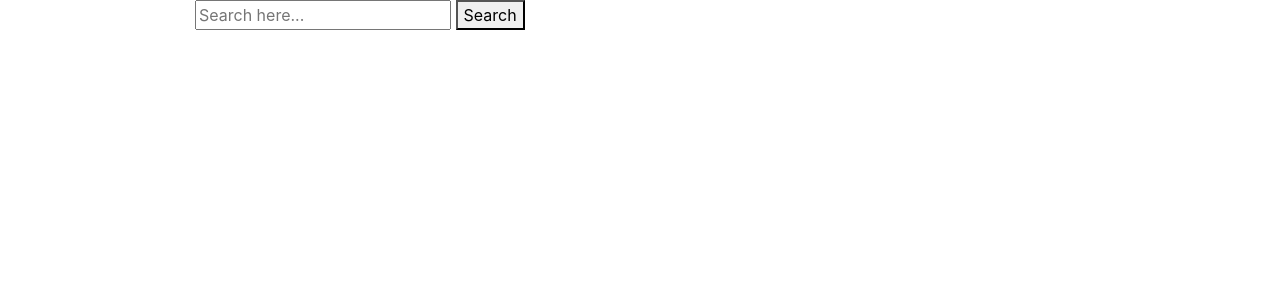
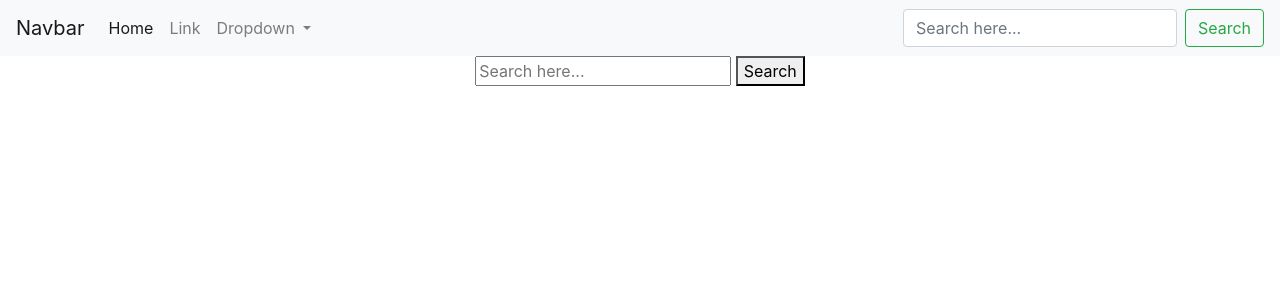
Before and after one commit to ml-project-group-8/music-genre-predictor, a Flask app: page / in a window 1280 px wide. Shown: the top 300 px of the page. Run offline with Flask 2, Linux system fonts and the light colour scheme; parts of the project's set-up code (start-up, migrations or seed data) failed here and were passed over; some libraries are stand-ins or nearby versions.

Commit message:
added navbar but search not rendering contents

```diff
--- a/source/templates/index.html
+++ b/source/templates/index.html
@@ -16,7 +16,7 @@
     }
 
     #searchApp {
-      text-align: left;
+      text-align: center;
     }
 
     #overlay {
@@ -38,7 +38,39 @@
 </head>
 
 <body>
-  <div id="overlay">
+    <nav class="navbar navbar-expand-lg navbar-light bg-light">
+        <a class="navbar-brand" href="#">Navbar</a>
+        <button class="navbar-toggler" type="button" data-toggle="collapse" data-target="#navbarSupportedContent" aria-controls="navbarSupportedContent" aria-expanded="false" aria-label="Toggle navigation">
+          <span class="navbar-toggler-icon"></span>
+        </button>
+        <div class="collapse navbar-collapse" id="navbarSupportedContent">
+          <ul class="navbar-nav mr-auto">
+            <li class="nav-item active">
+              <a class="nav-link" href="#">Home <span class="sr-only">(current)</span></a>
+            </li>
+            <li class="nav-item">
+              <a class="nav-link" href="#">Link</a>
+            </li>
+            <li class="nav-item dropdown">
+              <a class="nav-link dropdown-toggle" href="#" id="navbarDropdown" role="button" data-toggle="dropdown" aria-haspopup="true" aria-expanded="false">
+                Dropdown
+              </a>
+              <div class="dropdown-menu" aria-labelledby="navbarDropdown">
+                <a class="dropdown-item" href="#">Action</a>
+                <a class="dropdown-item" href="#">Another action</a>
+                <div class="dropdown-divider"></div>
+                <a class="dropdown-item" href="#">Something else here</a>
+              </div>
+            </li>
+          </ul>
+          <form class="form-inline my-2 my-lg-0" onsubmit="return false">
+            <input class="form-control mr-sm-2" type="text" placeholder="Search here..." aria-label="Search" v-on:keyup.enter="searchSong" v-model="query"
+                   id="search" name="search" required>
+            <button v-on:click="searchSong" class="btn btn-outline-success my-2 my-sm-0">Search</button>
+          </form>
+      </div>
+    </nav>
+      <div id="overlay">
     <h2>Please be patient...</h2>
   </div>
   <div class="container">
```
